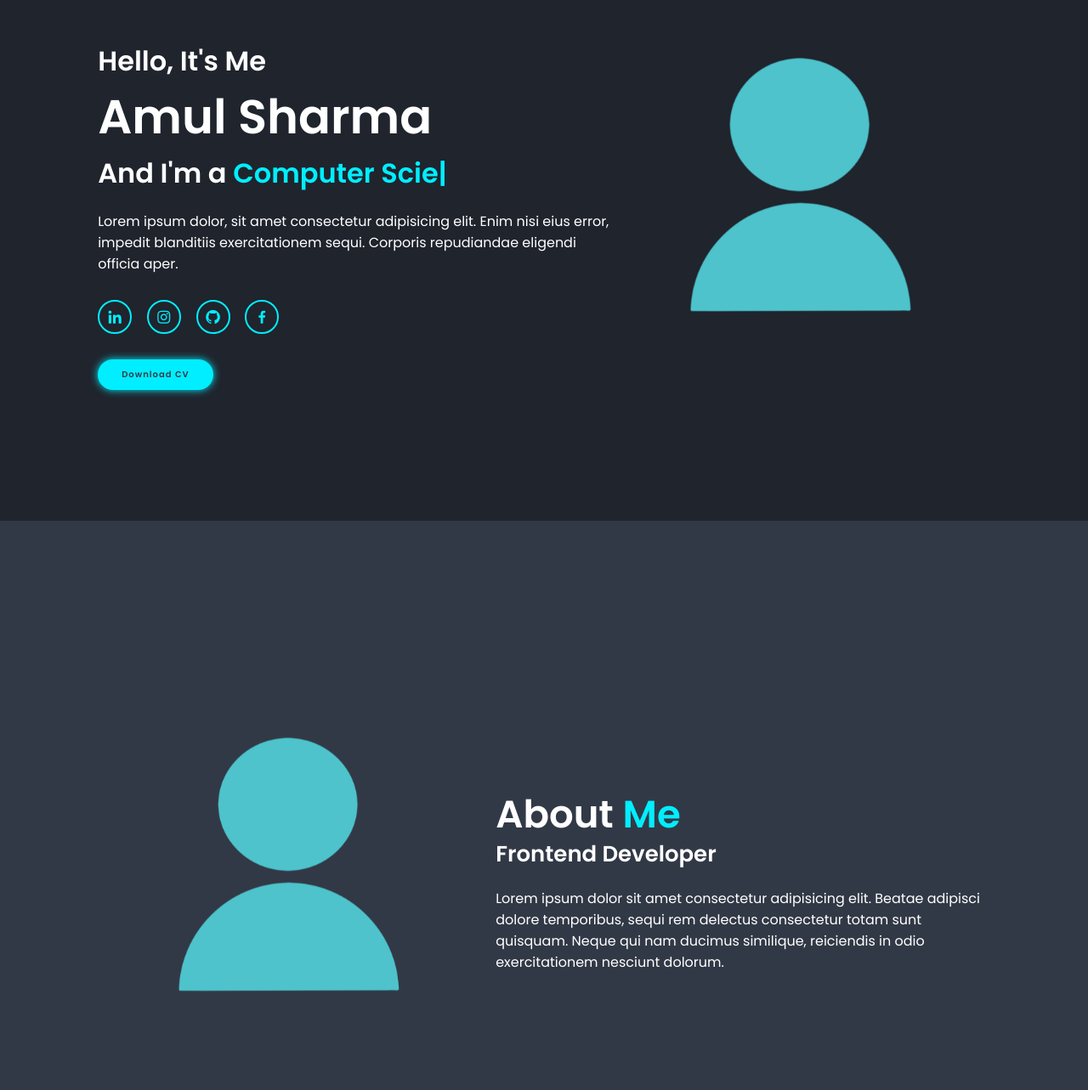
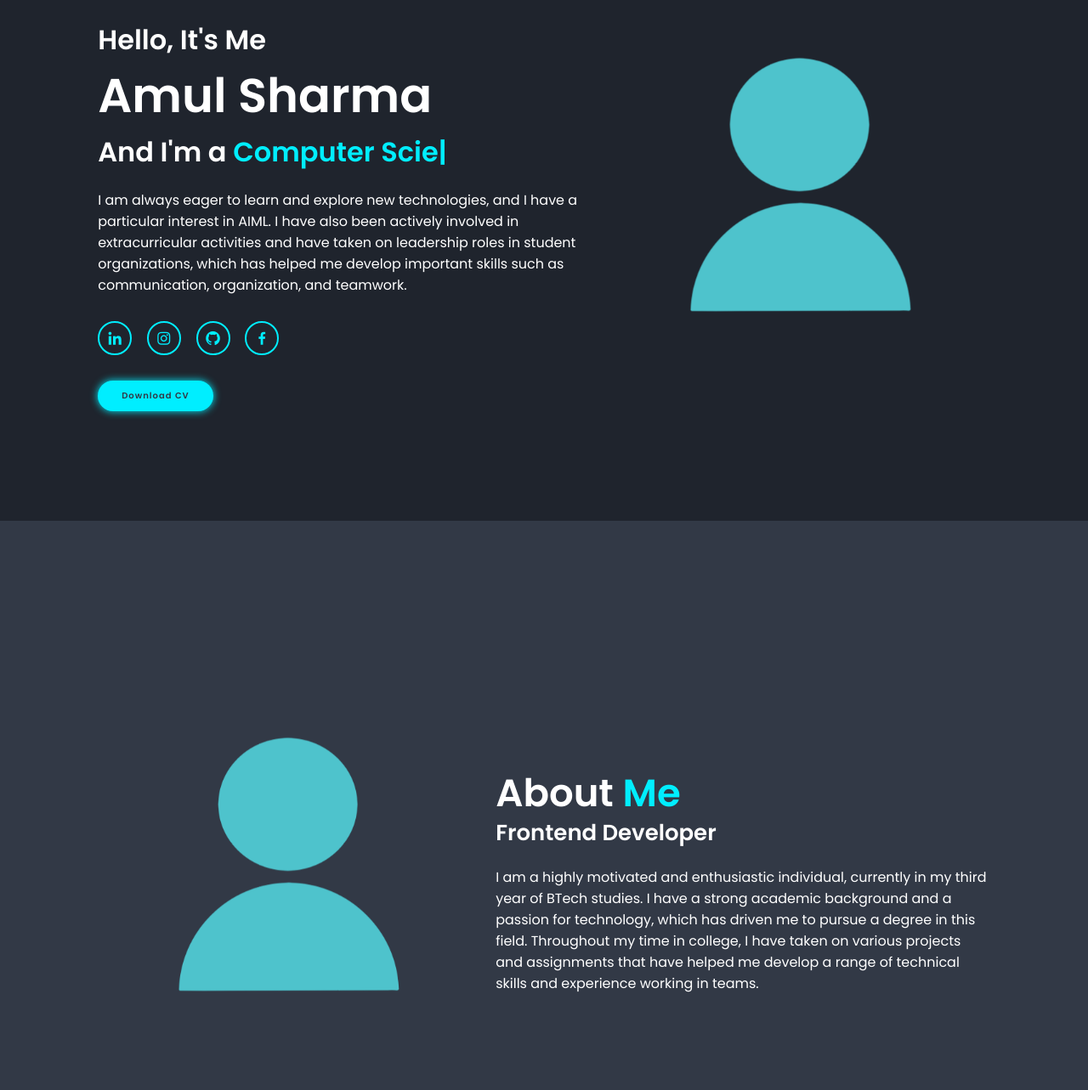
Before and after one commit to amul67142/portfolio-html-css-js, a plain HTML site: page index.html in a window 1280 px wide. Shown: the part 187-1470 px from the top of the page at 85% size. Drawn offline with nearby package versions, Linux system fonts and the light colour scheme.

Commit message:
final commit

```diff
--- a/index.html
+++ b/index.html
@@ -36,7 +36,8 @@
                 <h3>Hello, It's Me</h3>
                 <h1>Amul Sharma</h1>
                 <h3>And I'm a <span class="multiple-text"></span></h3>
-                <p>Lorem ipsum dolor, sit amet consectetur adipisicing elit. Enim nisi eius error, impedit blanditiis exercitationem sequi. Corporis repudiandae eligendi officia aper.</p>
+                <p>I am always eager to learn and explore new technologies, and I have a particular interest in AIML. I have also been actively involved in extracurricular activities and have taken on leadership roles in student organizations, which has helped me develop important skills such as communication, organization, and teamwork.
+                </p>
                 <div class="socials">
                     <a href="https://www.linkedin.com/in/amul-sharma-8ab60a220/"><i class='bx bxl-linkedin' ></i></a>
                     <a href="#"><i class='bx bxl-instagram' ></i></a>
@@ -59,7 +60,8 @@
             <div class="about-content">
                 <h2 class="heading">About <span>Me</span></h2>
                 <h3>Frontend Developer</h3>
-                <p>Lorem ipsum dolor sit amet consectetur adipisicing elit. Beatae adipisci dolore temporibus, sequi rem delectus consectetur totam sunt quisquam. Neque qui nam ducimus similique, reiciendis in odio exercitationem nesciunt dolorum.</p>
+                <p>I am a highly motivated and enthusiastic individual, currently in my third year of BTech studies. I have a strong academic background and a passion for technology, which has driven me to pursue a degree in this field. Throughout my time in college, I have taken on various projects and assignments that have helped me develop a range of technical skills and experience working in teams.
+                </p>
             </div>
 
         </section>
```
